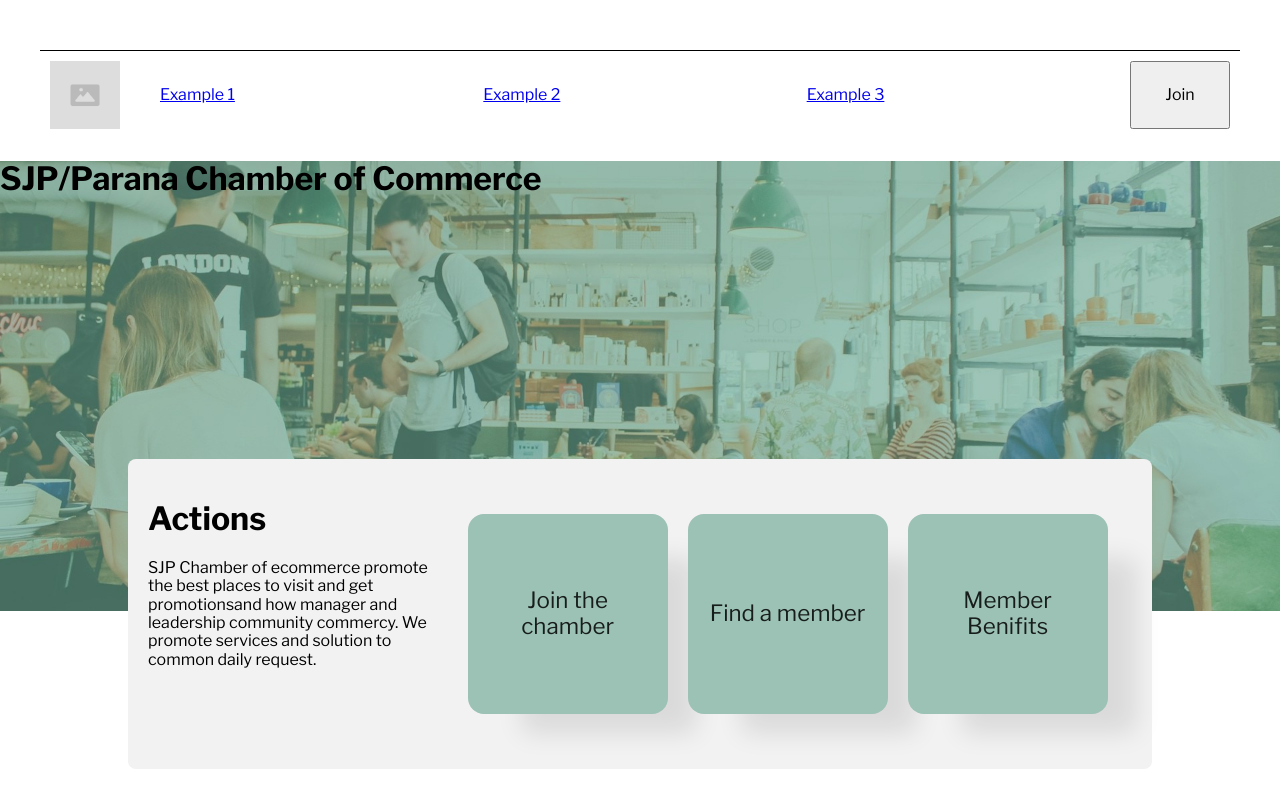
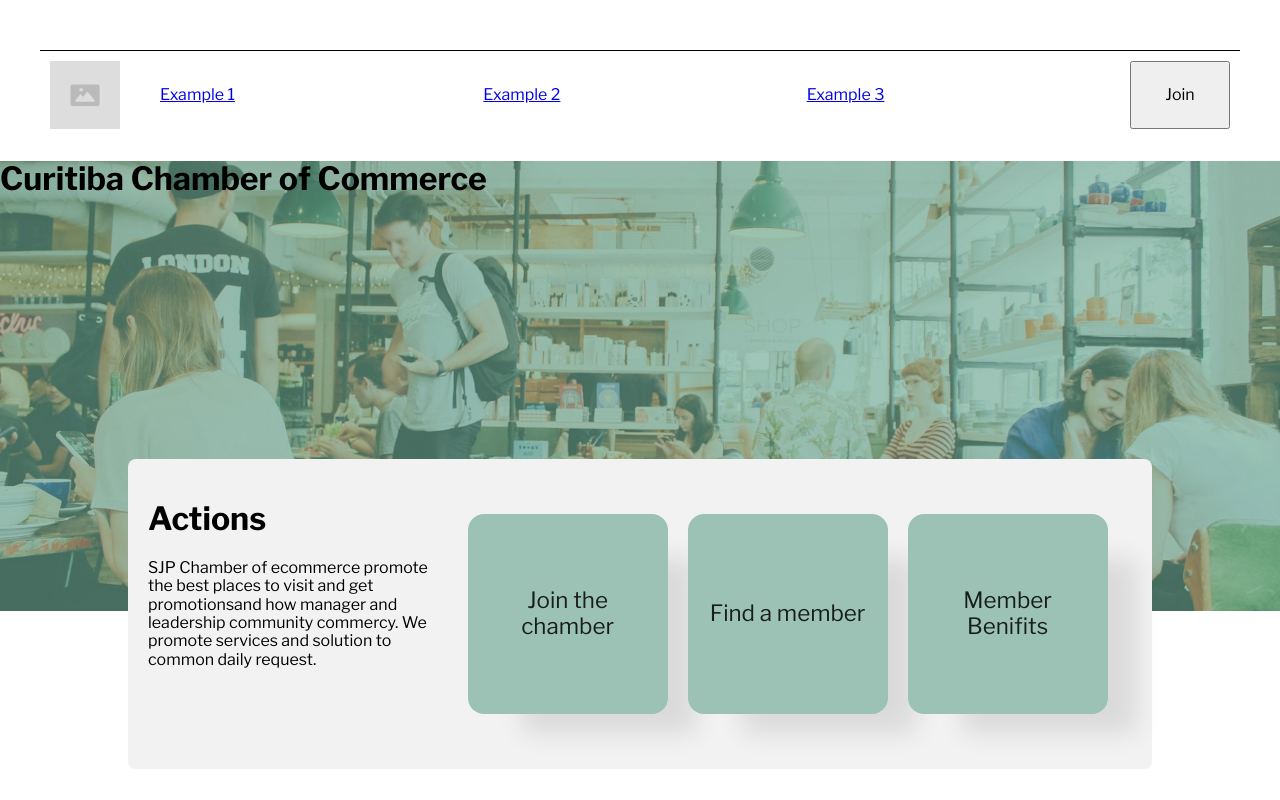
Before and after one commit to andersonmorony/wdd230, a plain HTML site: page chamber/index.html in a window 1280 px wide. Shown: the top 800 px of the page. Drawn offline with nearby package versions, Linux system fonts and the light colour scheme.

Commit message:
refact: W02: Project - The Chamber of Commerce Home Page

```diff
--- a/chamber/index.html
+++ b/chamber/index.html
@@ -4,8 +4,8 @@
     <meta charset="UTF-8">
     <meta name="viewport" content="width=device-width, initial-scale=1.0">
     <meta name="author" content="Anderson Moroni Ramos">
-    <meta name="description" content="SJP Chamber of Commerce promote the best places to visit and get promotionsand how manager and leadership community commercy. We promote services and solution to common daily request.">
-    <title>SJP Chamber of Commerce</title>
+    <meta name="description" content="Curitiba Chamber of Commerce promote the best places to visit and get promotionsand how manager and leadership community commercy. We promote services and solution to common daily request.">
+    <title>Curitiba Chamber of Commerce</title>
     <meta property="og:title" content="Anderson Moroni - WDD 230 - Web Frontend Development">
     <meta property="og:type" content="image" >
     <meta property="og:url" content="https://andersonmorony.github.io/wdd230/">
@@ -41,7 +41,7 @@
     <main>
         <section id="hero">
             <div class="content">
-                <h1>SJP/Parana Chamber of Commerce</h1>
+                <h1>Curitiba Chamber of Commerce</h1>
             </div>
         </section>
         <section id="actions">
@@ -124,6 +124,7 @@
     </main>
     <footer>
         <p id="year">2024</p>
+        <p>Curitiba Chamber of Commerce</p>
         <p>Anderson Moroni Ramos - WDD 230 - Web Frontend Development</p>
         <p id="lastmod">Last modification: </p>
         <p>Brazil | Parana</p>
```
